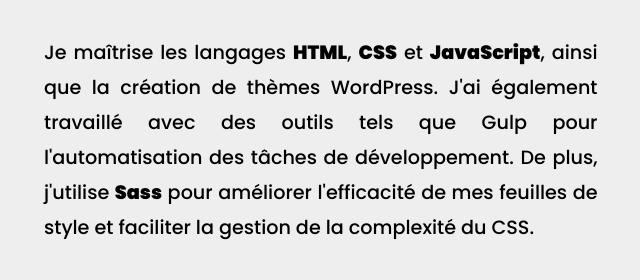
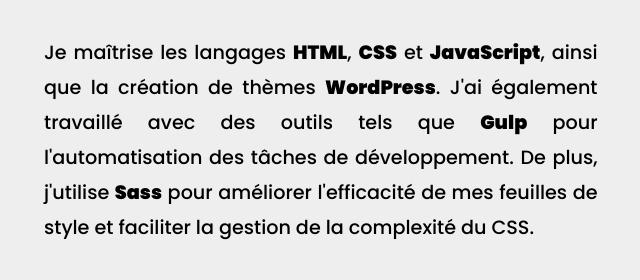
Before and after one commit to SvipersMHD/portfolio, a website: page dev/index.html in a window 1280 px wide. Shown: the part 1141-1421 px from the top of the page, without its empty margins (621-1261 px from the left). Drawn offline with nearby package versions, Linux system fonts and the light colour scheme; files that its build step writes are made by us from their sources.

Commit message:
strong balise add

```diff
--- a/dev/index.html
+++ b/dev/index.html
@@ -102,14 +102,14 @@
                               After 3 and a half years in the retail industry, I decided to refocus on what I love: being in front of a computer and being challenged. That's why I turned to front-end development, where the combination of <strong>creativity</strong>, <strong>technicality</strong>, and <strong>problem-solving</strong> excites me.
                            </p>
                            <p class="v-fr isActive">
-                              Je maîtrise les langages <strong>HTML</strong>, <strong>CSS</strong> et <strong>JavaScript</strong>, ainsi que la création de thèmes WordPress. J'ai également travaillé avec des outils tels que Gulp pour l'automatisation des tâches de développement. De plus, j'utilise <strong>Sass</strong> pour améliorer l'efficacité de mes feuilles de style et faciliter la gestion de la complexité du CSS.
+                              Je maîtrise les langages <strong>HTML</strong>, <strong>CSS</strong> et <strong>JavaScript</strong>, ainsi que la création de thèmes <strong>WordPress</strong>. J'ai également travaillé avec des outils tels que <strong>Gulp</strong> pour l'automatisation des tâches de développement. De plus, j'utilise <strong>Sass</strong> pour améliorer l'efficacité de mes feuilles de style et faciliter la gestion de la complexité du CSS.
                            </p>
                            <p class="v-fr isActive">
                               Récemment, j'ai commencé à explorer le framework <strong>React.js</strong> pour développer des applications frontales plus complexes.
                            </p>
 
                            <p class="v-engl">
-                              I'm proficient in <strong>HTML</strong>, <strong>CSS</strong>, and <strong>JavaScript</strong>, as well as WordPress theme development. I have also worked with tools like <strong>Gulp</strong> for task automation in development. Additionally, I utilize <strong>Sass</strong> to enhance the efficiency of my stylesheets and simplify the management of CSS complexity.
+                              I'm proficient in <strong>HTML</strong>, <strong>CSS</strong>, and <strong>JavaScript</strong>, as well as <strong>WordPress</strong> theme development. I have also worked with tools like <strong>Gulp</strong> for task automation in development. Additionally, I utilize <strong>Sass</strong> to enhance the efficiency of my stylesheets and simplify the management of CSS complexity.
                            </p>
                            <p class="v-engl">
                               Recently, I have started exploring the <strong>React.js</strong> framework to develop more complex front-end applications.
```
Also changed, not shown: prod/index.html (+2 -2 lines).
